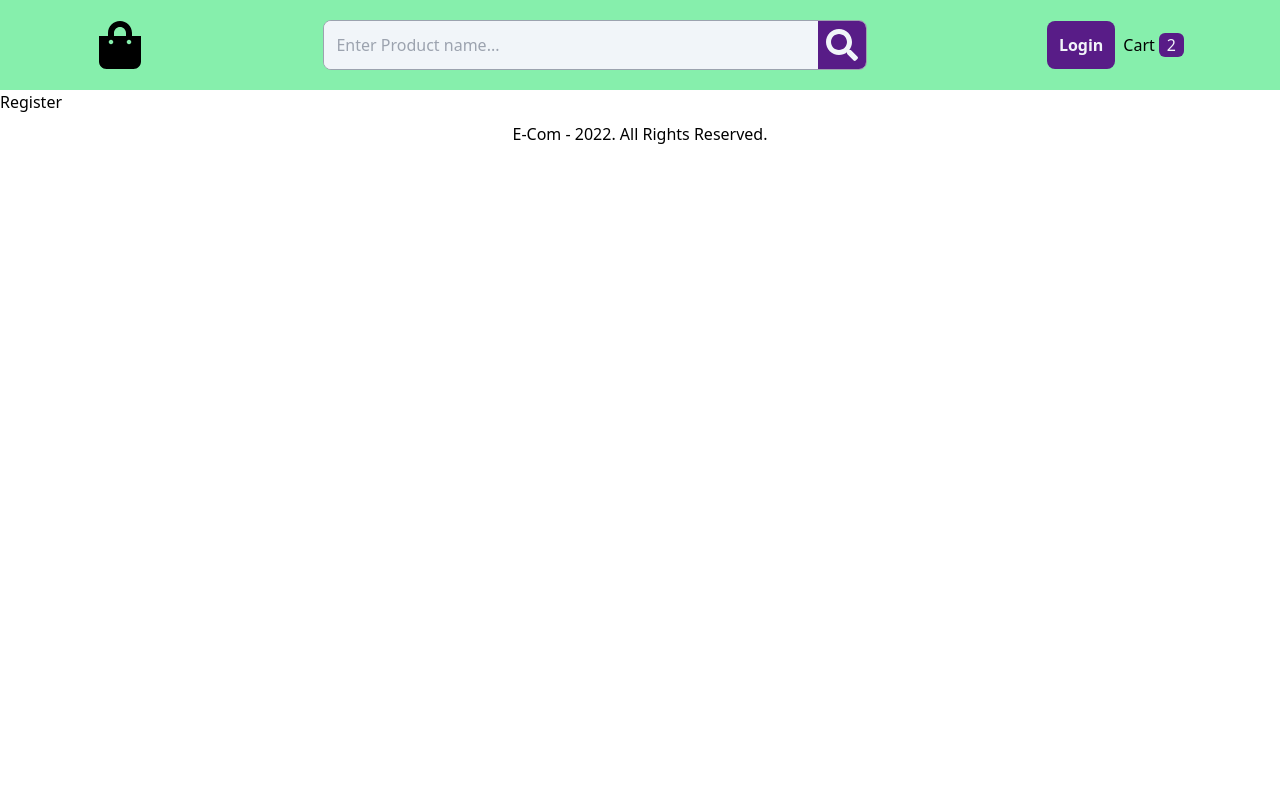
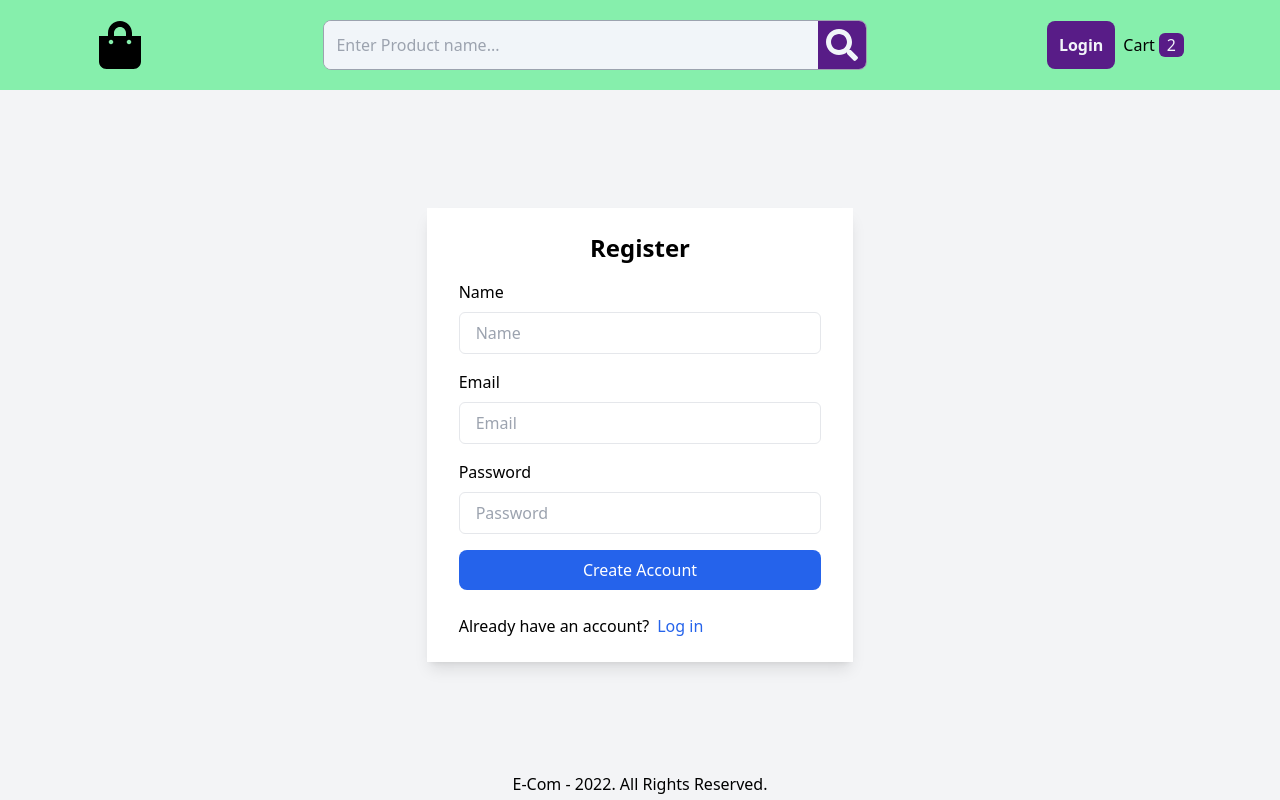
Before and after one commit to ikizey/react-ts-ecom, a React (Create React App) app: page /register in a window 1280 px wide. Built offline with nearby package versions, Linux system fonts and the light colour scheme; no server answers.

Commit message:
add Login and Register forms

```diff
--- a/src/App.tsx
+++ b/src/App.tsx
@@ -1,13 +1,12 @@
 import React from 'react';
 import { BrowserRouter, Route, Routes } from 'react-router-dom';
-import './App.css';
 import Layout from './components/layout/Layout';
 import Login from './pages/Auth/Login';
 import Register from './pages/Auth/Register';
 import ResetPassword from './pages/Auth/ResetPassword';
 import Home from './pages/Home';
 
-function App() {
+const App = () => {
   return (
     <BrowserRouter>
       <Routes>
@@ -48,6 +47,6 @@ function App() {
       </Routes>
     </BrowserRouter>
   );
-}
+};
 
 export default App;
--- a/src/components/layout/Footer.tsx
+++ b/src/components/layout/Footer.tsx
@@ -4,7 +4,7 @@ const year = new Date().getFullYear();
 
 const Footer = () => {
   return (
-    <footer className='py-1'>
+    <footer className='py-1 bg-gray-100'>
       <p className='text-center mt-1'>
         {`E-Com - ${year}. All Rights Reserved.`}
       </p>
--- a/src/components/layout/Header.tsx
+++ b/src/components/layout/Header.tsx
@@ -1,7 +1,17 @@
-import React from 'react';
+import { signOut } from 'firebase/auth';
+import React, { useContext } from 'react';
 import { FaShoppingBag, FaSearch } from 'react-icons/fa';
+import { Link } from 'react-router-dom';
+import { auth } from '../../firebase';
+import { AuthContext } from '../../store/AuthContext';
 
 const Header = () => {
+  const { currentUser } = useContext(AuthContext);
+
+  const logOut = () => {
+    signOut(auth);
+  };
+
   return (
     <div className='bg-green-300'>
       <nav className='flex justify-between py-5 px-8 items-center md:w-[90%] w-screen mx-auto'>
@@ -19,9 +29,22 @@ const Header = () => {
         </div>
 
         <div className='flex items-center gap-1'>
-          <button className='bg-purple-900 p-3 rounded-lg text-slate-100 font-bold'>
-            Login
-          </button>
+          {!currentUser && (
+            <Link
+              to='/login'
+              className='bg-purple-900 p-3 rounded-lg text-slate-100 font-bold'
+            >
+              Login
+            </Link>
+          )}
+          {!!currentUser && (
+            <button
+              onClick={logOut}
+              className='bg-purple-900 p-3 rounded-lg text-slate-100 font-bold'
+            >
+              Logout
+            </button>
+          )}
           <span className='ml-1 text-medium' id='cart'>
             Cart
           </span>
--- a/src/components/layout/Layout.tsx
+++ b/src/components/layout/Layout.tsx
@@ -4,11 +4,11 @@ import Header from './Header';
 
 const Layout = ({ children }: { children: JSX.Element }) => {
   return (
-    <React.Fragment>
+    <div className='flex flex-col min-h-screen'>
       <Header />
       {children}
       <Footer />
-    </React.Fragment>
+    </div>
   );
 };
 
--- a/src/index.tsx
+++ b/src/index.tsx
@@ -3,6 +3,7 @@ import ReactDOM from 'react-dom/client';
 import App from './App';
 import { AuthContextProvider } from './store/AuthContext';
 import './index.css';
+import 'react-toastify/dist/ReactToastify.css';
 
 const root = ReactDOM.createRoot(
   document.getElementById('root') as HTMLElement
--- a/src/pages/Auth/Login.tsx
+++ b/src/pages/Auth/Login.tsx
@@ -1,7 +1,82 @@
-import React from 'react';
+import React, { FormEvent } from 'react';
+import { Link, useNavigate } from 'react-router-dom';
+import { signInWithEmailAndPassword } from 'firebase/auth';
+import { FirebaseError } from 'firebase/app';
+import { ToastContainer } from 'react-toastify';
+import { showError } from '../../components/UI/showError';
+import { auth } from '../../firebase';
 
 const Login = () => {
-  return <div>Login</div>;
+  const navigate = useNavigate();
+
+  const handleSubmit = async (event: FormEvent<HTMLFormElement>) => {
+    event.preventDefault();
+
+    const form = event.currentTarget;
+    const formElements = form.elements as typeof form.elements & {
+      email: HTMLInputElement;
+      password: HTMLInputElement;
+    };
+
+    const email = formElements.email.value;
+    const password = formElements.password.value;
+
+    try {
+      await signInWithEmailAndPassword(auth, email, password);
+
+      navigate('/');
+    } catch (error) {
+      if (error instanceof FirebaseError) {
+        showError(error.message);
+      } else {
+        showError('connection problem.');
+      }
+    }
+  };
+
+  return (
+    <div className='flex-1 flex items-center justify-center bg-gray-100'>
+      <div className='px-8 py-6 mx-4 mt-4 text-left bg-white shadow-lg md:w-1/3 lg:w-1/3 sm:w-1/3'>
+        <h3 className='text-2xl font-bold text-center'>Log in</h3>
+        <form onSubmit={handleSubmit}>
+          <div className='mt-4'>
+            <div className='mt-4'>
+              <label className='block' htmlFor='email'>
+                Email
+              </label>
+              <input
+                id='email'
+                type='text'
+                placeholder='Email'
+                className='w-full px-4 py-2 mt-2 border rounded-md focus:outline-none focus:ring-1 focus:ring-blue-600'
+              />
+            </div>
+            <div className='mt-4'>
+              <label className='block'>Password</label>
+              <input
+                id='password'
+                type='password'
+                placeholder='Password'
+                className='w-full px-4 py-2 mt-2 border rounded-md focus:outline-none focus:ring-1 focus:ring-blue-600'
+              />
+            </div>
+            <div className='flex'>
+              <button className='w-full px-6 py-2 mt-4 text-white bg-blue-600 rounded-lg hover:bg-blue-900'>
+                Log in
+              </button>
+            </div>
+            <div className='mt-6 text-grey-dark'>
+              Already have an account?
+              <Link to='/login' className='text-blue-600 hover:underline ml-2'>
+                Log in
+              </Link>
+            </div>
+          </div>
+        </form>
+      </div>
+      <ToastContainer />
+    </div>
+  );
 };
 
 export default Login;
--- a/src/pages/Auth/Register.tsx
+++ b/src/pages/Auth/Register.tsx
@@ -1,7 +1,98 @@
-import React from 'react';
+import React, { FormEvent } from 'react';
+import { Link, useNavigate } from 'react-router-dom';
+import { createUserWithEmailAndPassword, updateProfile } from 'firebase/auth';
+import { FirebaseError } from 'firebase/app';
+import { ToastContainer } from 'react-toastify';
+import { showError } from '../../components/UI/showError';
+import { auth } from '../../firebase';
 
 const Register = () => {
-  return <div>Register</div>;
+  const navigate = useNavigate();
+
+  const handleSubmit = async (event: FormEvent<HTMLFormElement>) => {
+    event.preventDefault();
+
+    const form = event.currentTarget;
+    const formElements = form.elements as typeof form.elements & {
+      displayName: HTMLInputElement;
+      email: HTMLInputElement;
+      password: HTMLInputElement;
+    };
+
+    const displayName = formElements.displayName.value;
+    const email = formElements.email.value;
+    const password = formElements.password.value;
+
+    try {
+      const res = await createUserWithEmailAndPassword(auth, email, password);
+      await updateProfile(res.user, {
+        displayName: displayName,
+      });
+
+      navigate('/');
+    } catch (error) {
+      if (error instanceof FirebaseError) {
+        showError(error.message);
+      } else {
+        showError('connection problem.');
+      }
+    }
+  };
+
+  return (
+    <div className='flex-1 flex items-center justify-center bg-gray-100'>
+      <div className='px-8 py-6 mx-4 mt-4 text-left bg-white shadow-lg md:w-1/3 lg:w-1/3 sm:w-1/3'>
+        <h3 className='text-2xl font-bold text-center'>Register</h3>
+        <form onSubmit={handleSubmit}>
+          <div className='mt-4'>
+            <div>
+              <label className='block' htmlFor='displayName'>
+                Name
+              </label>
+              <input
+                id='displayName'
+                type='text'
+                placeholder='Name'
+                className='w-full px-4 py-2 mt-2 border rounded-md focus:outline-none focus:ring-1 focus:ring-blue-600'
+              />
+            </div>
+            <div className='mt-4'>
+              <label className='block' htmlFor='email'>
+                Email
+              </label>
+              <input
+                id='email'
+                type='text'
+                placeholder='Email'
+                className='w-full px-4 py-2 mt-2 border rounded-md focus:outline-none focus:ring-1 focus:ring-blue-600'
+              />
+            </div>
+            <div className='mt-4'>
+              <label className='block'>Password</label>
+              <input
+                id='password'
+                type='password'
+                placeholder='Password'
+                className='w-full px-4 py-2 mt-2 border rounded-md focus:outline-none focus:ring-1 focus:ring-blue-600'
+              />
+            </div>
+            <div className='flex'>
+              <button className='w-full px-6 py-2 mt-4 text-white bg-blue-600 rounded-lg hover:bg-blue-900'>
+                Create Account
+              </button>
+            </div>
+            <div className='mt-6 text-grey-dark'>
+              Already have an account?
+              <Link to='/login' className='text-blue-600 hover:underline ml-2'>
+                Log in
+              </Link>
+            </div>
+          </div>
+        </form>
+      </div>
+      <ToastContainer />
+    </div>
+  );
 };
 
 export default Register;
```
